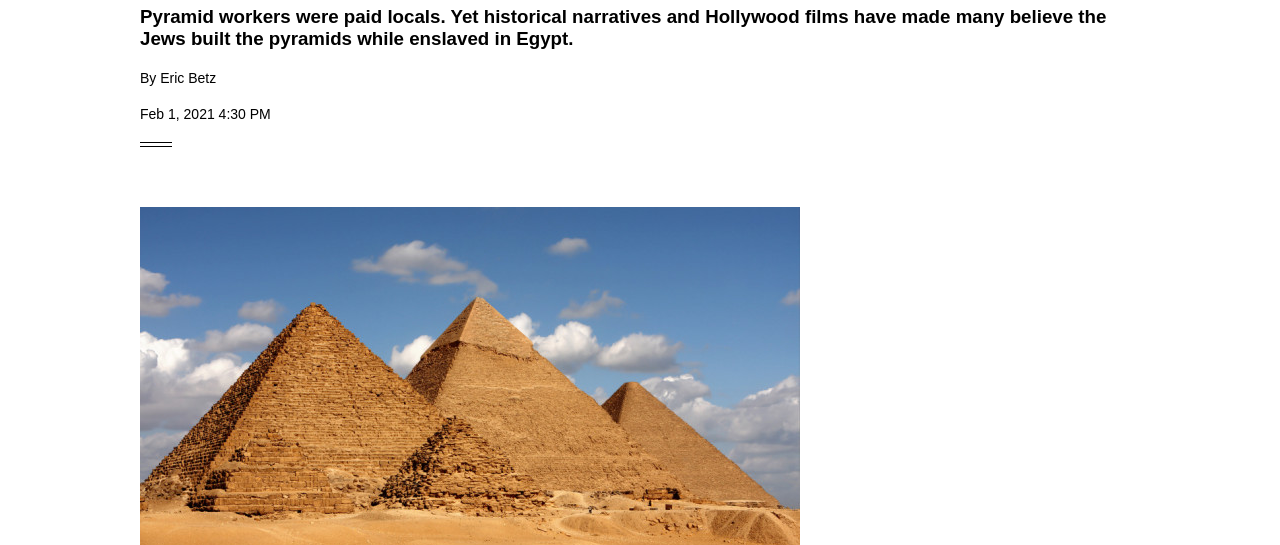
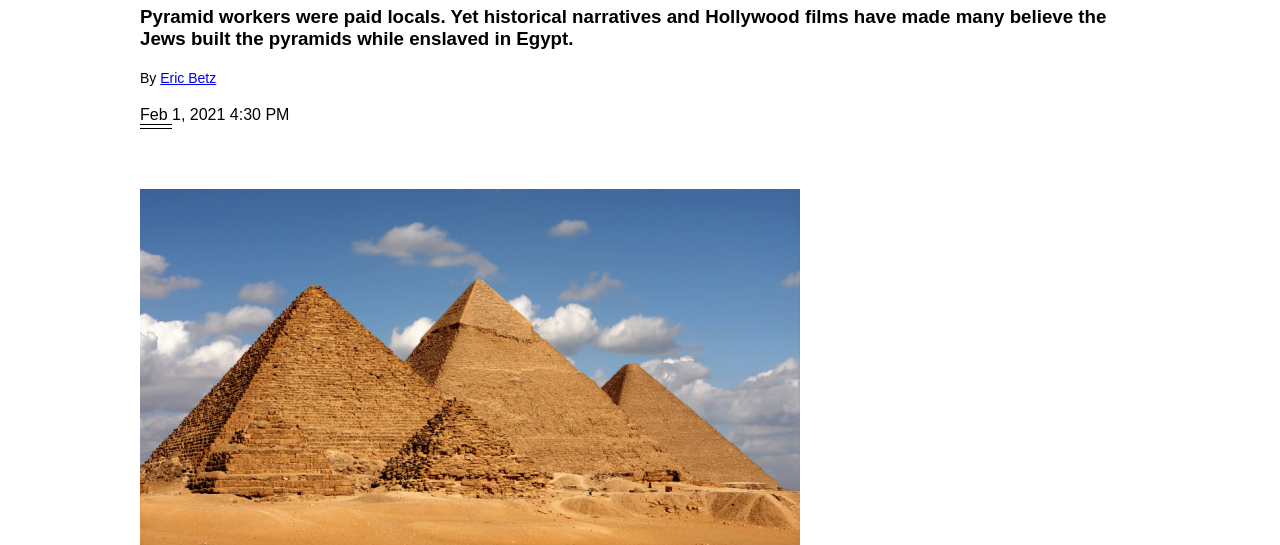
Before and after one commit to annespace/discover-magazine, a plain HTML site: page index.html in a window 1280 px wide. Shown: the part 255-800 px from the top of the page. Drawn offline with Linux system fonts and the light colour scheme.

Commit message:
Update index.html

```diff
--- a/index.html
+++ b/index.html
@@ -14,11 +14,11 @@
     <header class="main-header">
       <h1>discover</h1>
       <nav>
-        <a href="https://www.discovermagazine.com/the-sciences"> science </a>
-        <a href="https://www.discovermagazine.com/technology"> technology </a>
-        <a href="https://www.discovermagazine.com/health"> health </a>
-        <a href="https://www.discovermagazine.com/environment"> environment </a>
-        <a href="https://www.discovermagazine.com/planet-earth"> planet </a>
+        <a href="https://www.discovermagazine.com/the-sciences">science</a>
+        <a href="https://www.discovermagazine.com/technology">technology</a>
+        <a href="https://www.discovermagazine.com/health">health</a>
+        <a href="https://www.discovermagazine.com/environment">environment</a>
+        <a href="https://www.discovermagazine.com/planet-earth">planet</a>
       </nav>
     </header>
 </div>
@@ -31,8 +31,8 @@
           Hollywood films have made many believe the Jews built the pyramids
           while enslaved in Egypt.
         </h3>
-        <p class="author">By Eric Betz</p>
-        <p class="author date">Feb 1, 2021 4:30 PM</p>
+        <p class="edit author">By <a class="author-link" href="https://www.discovermagazine.com/author/ebetz">Eric Betz</a></p>
+        <p class="edit date">Feb 1, 2021 4:30 PM</p>
         <div class="line"></div>
         <div class="line"></div>
       </header>
```
